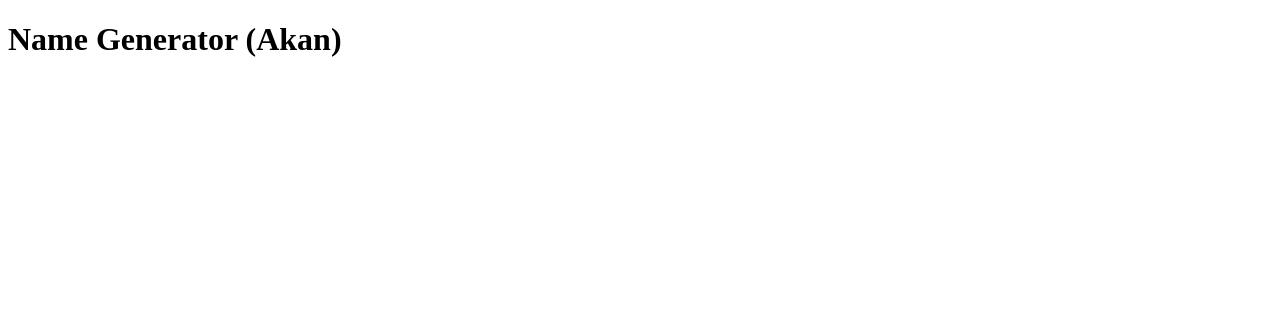
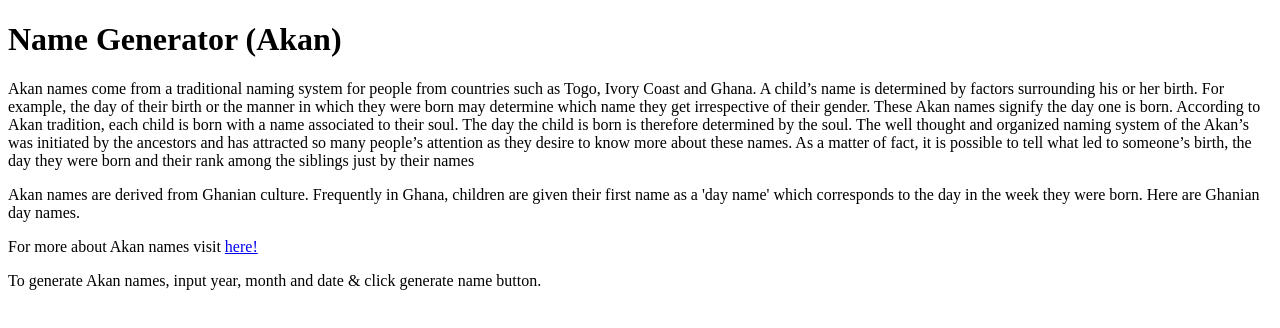
Before and after one commit to jtaraya/name-generator-akan, a plain HTML site: page akan.html in a window 1280 px wide. Drawn offline with Linux system fonts and the light colour scheme.

Commit message:
added paragraphs

```diff
--- a/akan.html
+++ b/akan.html
@@ -1,5 +1,5 @@
 <!DOCTYPE html>
-<html>
+<html lang="en">
     <head>
         <title>
             Akan Name
@@ -7,6 +7,10 @@
     </head>
     <body>
         <h1>Name Generator (Akan)</h1>
+        <p>Akan names come from a traditional naming system for people from countries such as Togo, Ivory Coast and Ghana. A child’s name is determined by factors surrounding his or her birth. For example, the day of their birth or the manner in which they were born may determine which name they get irrespective of their gender. These Akan names signify the day one is born. According to Akan tradition, each child is born with a name associated to their soul. The day the child is born is therefore determined by the soul. The well thought and organized naming system of the Akan’s was initiated by the ancestors and has attracted so many people’s attention as they desire to know more about these names. As a matter of fact, it is possible to tell what led to someone’s birth, the day they were born and their rank among the siblings just by their names  </p>
+        <p>Akan names are derived from Ghanian culture. Frequently in Ghana, children are given their first name as a 'day name' which corresponds to the day in the week they were born. Here are Ghanian day names.</p>
+        <p>For more about Akan names visit <a href="https://en.wikipedia.org/wiki/Akan_names">here!</a></p>
+        <p>To generate Akan names, input year, month and date & click generate name button.
     </body>
 
 </html>
```
